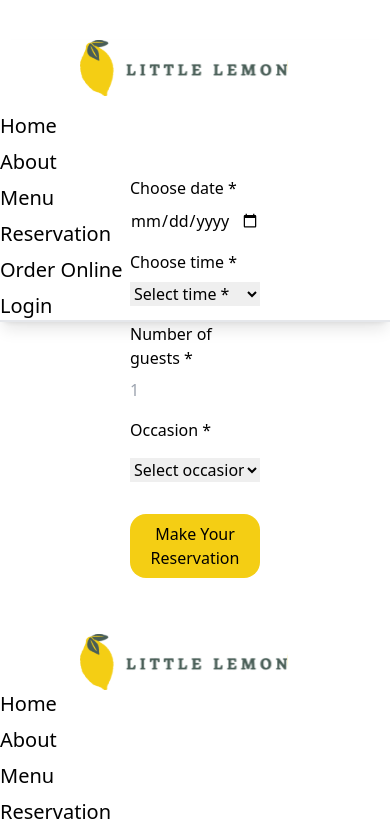
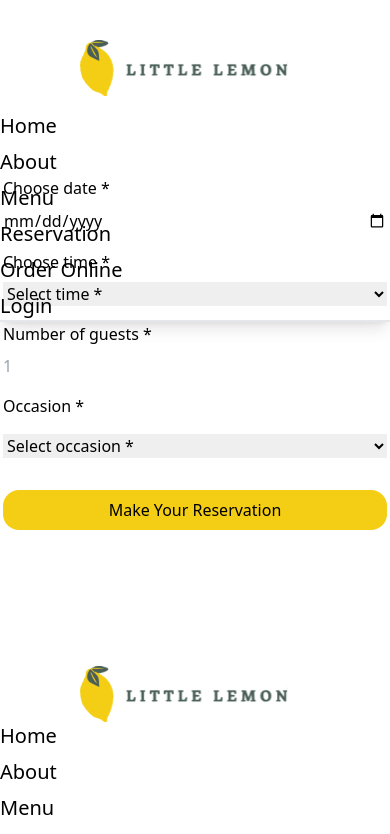
Before and after one commit to MarsIfeanyi/Little-Lemon-Web-App, a React (Create React App) app: page /booking in a window 390 px wide. Shown: the top 834 px of the page. Built offline with nearby package versions, Linux system fonts and the light colour scheme.

Commit message:
Update BookingForm

```diff
--- a/src/components/BookingForm.js
+++ b/src/components/BookingForm.js
@@ -18,7 +18,7 @@ const BookingForm = () => {
     setDate(e.target.value);
   };
 
-  const setTimeHandler = (e) => {
+  const setAvailableTimesHandler = (e) => {
     setTime(e.target.value);
   };
   const setNumberHandler = (e) => {
@@ -40,7 +40,7 @@ const BookingForm = () => {
 
   return (
     <form onSubmit={formSubmitHandler} className="mt-44">
-      <div className="flex flex-col w-1/3 justify-center mx-auto ">
+      <div className="flex flex-col w-96 md:w-1/3 justify-center mx-auto ">
         {/* Date container */}
         <div className="space-y-2 flex flex-col">
           <label htmlFor="res-date">Choose date *</label>
@@ -61,7 +61,7 @@ const BookingForm = () => {
             name="res-time"
             id="res-time"
             value={time}
-            onChange={setTimeHandler}
+            onChange={setAvailableTimesHandler}
             required
           >
             <option value="">Select time *</option>
@@ -109,7 +109,7 @@ const BookingForm = () => {
         <button
           type="submit"
           disabled={!date && !time && !number && !occasion}
-          className="bg-pri02 py-2 mt-8 rounded-2xl "
+          className="bg-pri02 py-2 mt-8 rounded-2xl mb-20 "
         >
           Make Your Reservation
         </button>
```
